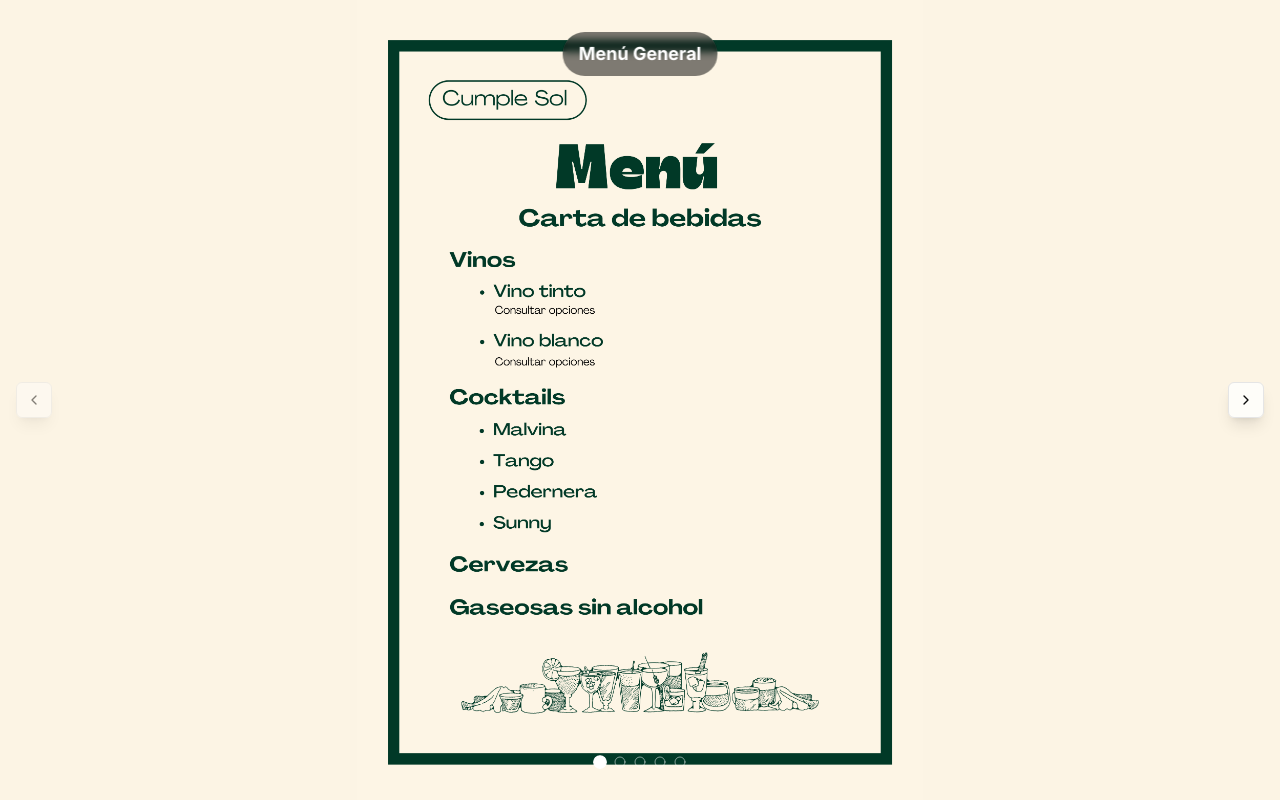
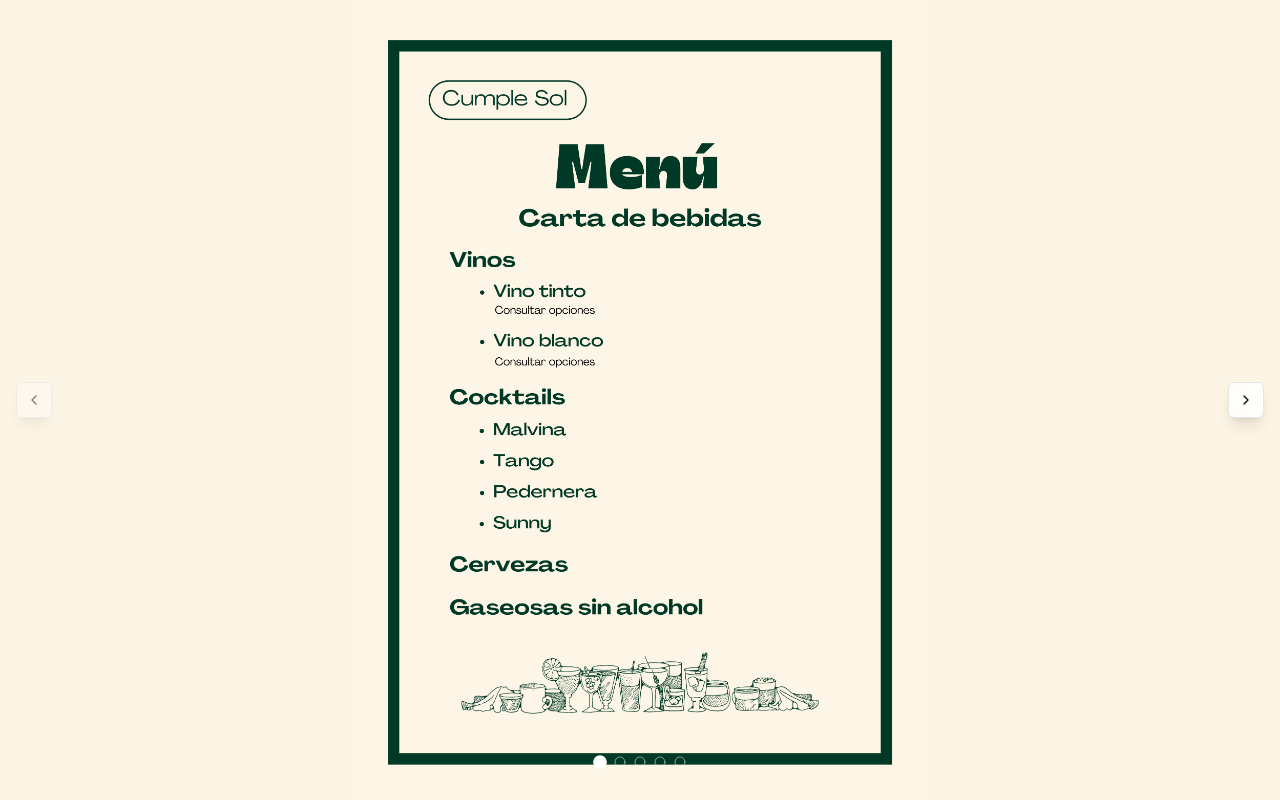
Before and after one commit to TUrielRios/pedernera-bar, a Next.js app: page / in a window 1280 px wide. Built offline with nearby package versions, Linux system fonts and the light colour scheme; grey boxes are pictures that could not be loaded.

Commit message:
deploy 2

```diff
--- a/app/page.tsx
+++ b/app/page.tsx
@@ -185,13 +185,6 @@ export default function CocktailMenu() {
               </button>
             ))}
           </div>
-
-          {/* Cocktail Name Overlay - Optional, positioned at top */}
-          <div className="absolute top-8 left-1/2 -translate-x-1/2 z-10">
-            <div className="bg-black/50 backdrop-blur-sm rounded-full px-4 py-2">
-              <h2 className="text-white text-lg font-bold text-center">{cocktails[currentIndex].name}</h2>
-            </div>
-          </div>
         </div>
       </main>
     </div>
```
